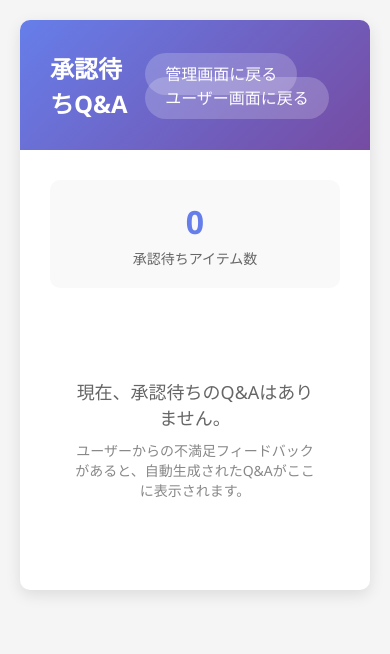
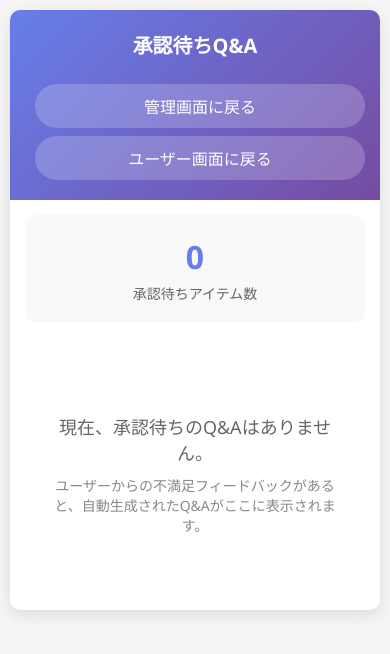
Before and after one commit to kyuwatanabe/faq_system, a Flask app: page /admin/review in a window 390 px wide. Shown: the top 654 px of the page. Run offline with Flask 3, Linux system fonts and the light colour scheme.

Commit message:
Fix mobile layout for review pending page
- Add responsive design for header links
- Fix menu overlap issue on mobile screens
- Optimize button and content layout for touch interfaces
- Ensure proper spacing and readability on small screens

🤖 Generated with [Claude Code](https://claude.ai/code)

Co-Authored-By: Claude <noreply@anthropic.com>

```diff
--- a/templates/review_pending.html
+++ b/templates/review_pending.html
@@ -17,6 +17,13 @@
             padding: 20px;
         }
 
+        /* スマホ対応 */
+        @media (max-width: 768px) {
+            body {
+                padding: 10px;
+            }
+        }
+
         .container {
             max-width: 1200px;
             margin: 0 auto;
@@ -33,10 +40,45 @@
             display: flex;
             justify-content: space-between;
             align-items: center;
+            flex-wrap: wrap;
+            gap: 15px;
         }
 
         .header h1 {
             font-size: 24px;
+            flex: 1;
+            min-width: 200px;
+        }
+
+        .header-links {
+            display: flex;
+            gap: 10px;
+            flex-wrap: wrap;
+        }
+
+        /* スマホ対応 - ヘッダー */
+        @media (max-width: 768px) {
+            .header {
+                padding: 20px 15px;
+                flex-direction: column;
+                align-items: flex-start;
+                text-align: center;
+                gap: 15px;
+            }
+
+            .header h1 {
+                font-size: 20px;
+                width: 100%;
+                text-align: center;
+                margin-bottom: 10px;
+            }
+
+            .header-links {
+                width: 100%;
+                justify-content: center;
+                flex-direction: column;
+                gap: 8px;
+            }
         }
 
         .back-link {
@@ -55,6 +97,27 @@
 
         .content {
             padding: 30px;
+        }
+
+        /* スマホ対応 - コンテンツ */
+        @media (max-width: 768px) {
+            .content {
+                padding: 15px;
+            }
+
+            .qa-item {
+                padding: 20px 15px;
+                margin-bottom: 15px;
+            }
+
+            .stats {
+                padding: 15px;
+                margin-bottom: 20px;
+            }
+
+            .stats h3 {
+                font-size: 28px;
+            }
         }
 
         .stats {
@@ -223,7 +286,7 @@
     <div class="container">
         <div class="header">
             <h1>承認待ちQ&A</h1>
-            <div>
+            <div class="header-links">
                 <a href="/admin" class="back-link">管理画面に戻る</a>
                 <a href="/" class="back-link">ユーザー画面に戻る</a>
             </div>
```
